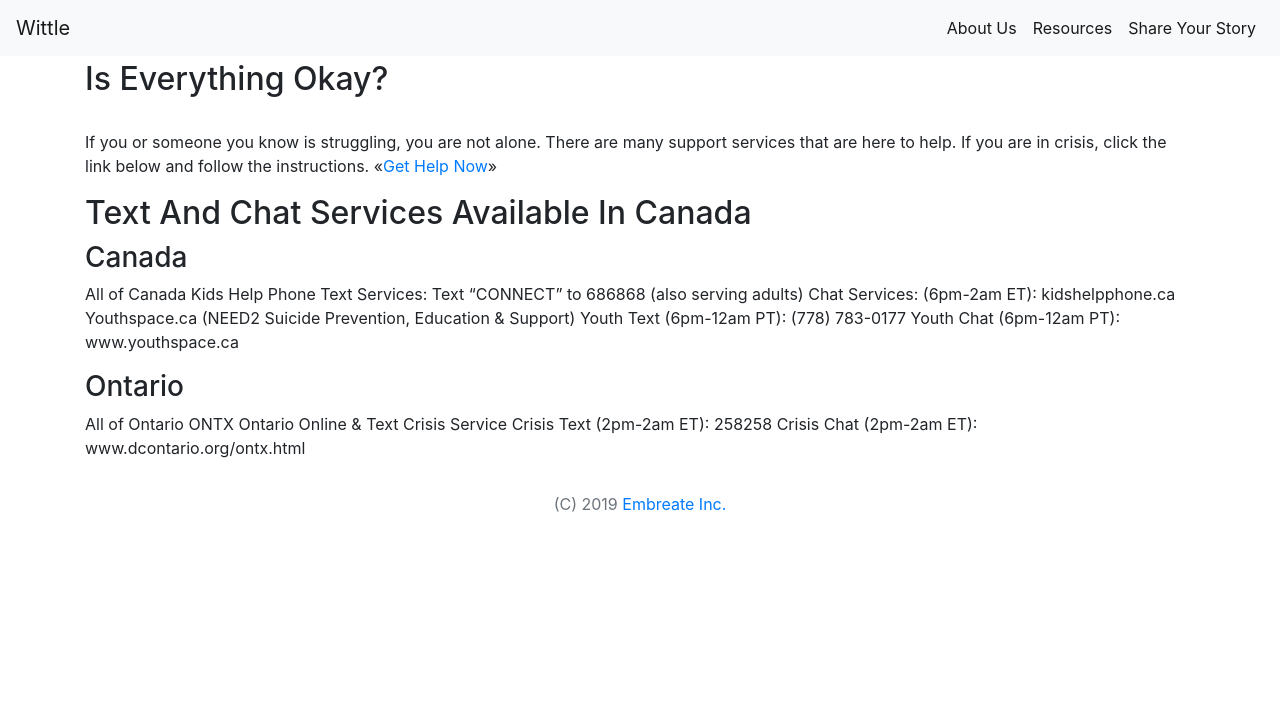
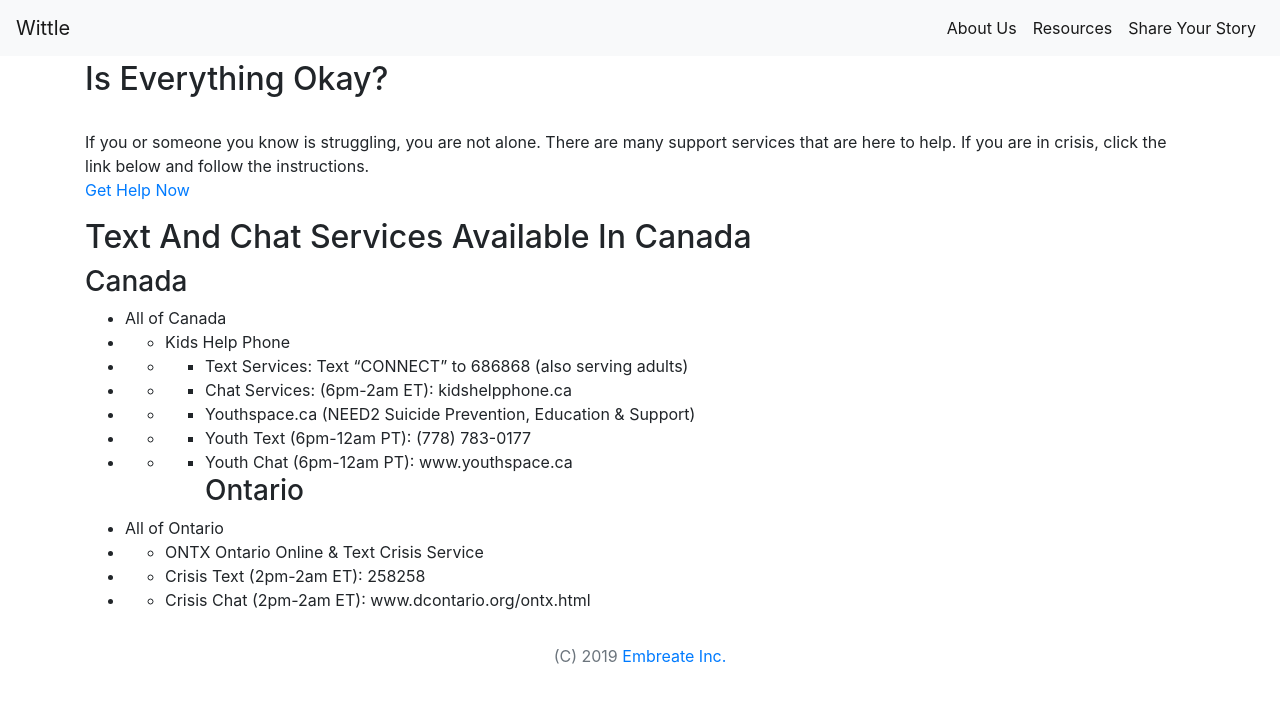
Before and after one commit to embreate/wittle-website, a Jekyll site: the page built from resources.markdown, in a window 1280 px wide. Shown: the top 703 px of the page. Built offline with Jekyll 4.4.1, drawn with Linux system fonts in a browser that asks for light colours; nearby versions of some CDN libraries; some of the changed lines change nothing that is shown.

Commit message:
Updated Resources

```diff
--- a/resources.markdown
+++ b/resources.markdown
@@ -7,18 +7,18 @@ layout: default
 
 ## Is Everything Okay?
 <br>If you or someone you know is struggling, you are not alone. There are many support services that are here to help. If you are in crisis, click the link below and follow the instructions.
-<<[Get Help Now](http://www.crisisservicescanada.ca/en/)>>
+<br>[Get Help Now](http://www.crisisservicescanada.ca/en/)
 ## Text And Chat Services Available In Canada
 ### Canada
-All of Canada
-Kids Help Phone
-Text Services: Text "CONNECT" to 686868 (also serving adults)
-Chat Services: (6pm-2am ET): kidshelpphone.ca
-Youthspace.ca (NEED2 Suicide Prevention, Education & Support)
-Youth Text (6pm-12am PT): (778) 783-0177
-Youth Chat (6pm-12am PT): www.youthspace.ca
+* All of Canada
+* * Kids Help Phone
+* * * Text Services: Text "CONNECT" to 686868 (also serving adults)
+* * * Chat Services: (6pm-2am ET): kidshelpphone.ca
+* * * Youthspace.ca (NEED2 Suicide Prevention, Education & Support)
+* * * Youth Text (6pm-12am PT): (778) 783-0177
+* * * Youth Chat (6pm-12am PT): www.youthspace.ca
 ### Ontario
-All of Ontario
-ONTX Ontario Online & Text Crisis Service
-Crisis Text (2pm-2am ET): 258258
-Crisis Chat (2pm-2am ET): www.dcontario.org/ontx.html
+* All of Ontario
+* * ONTX Ontario Online & Text Crisis Service
+* * Crisis Text (2pm-2am ET): 258258
+* * Crisis Chat (2pm-2am ET): www.dcontario.org/ontx.html
```
